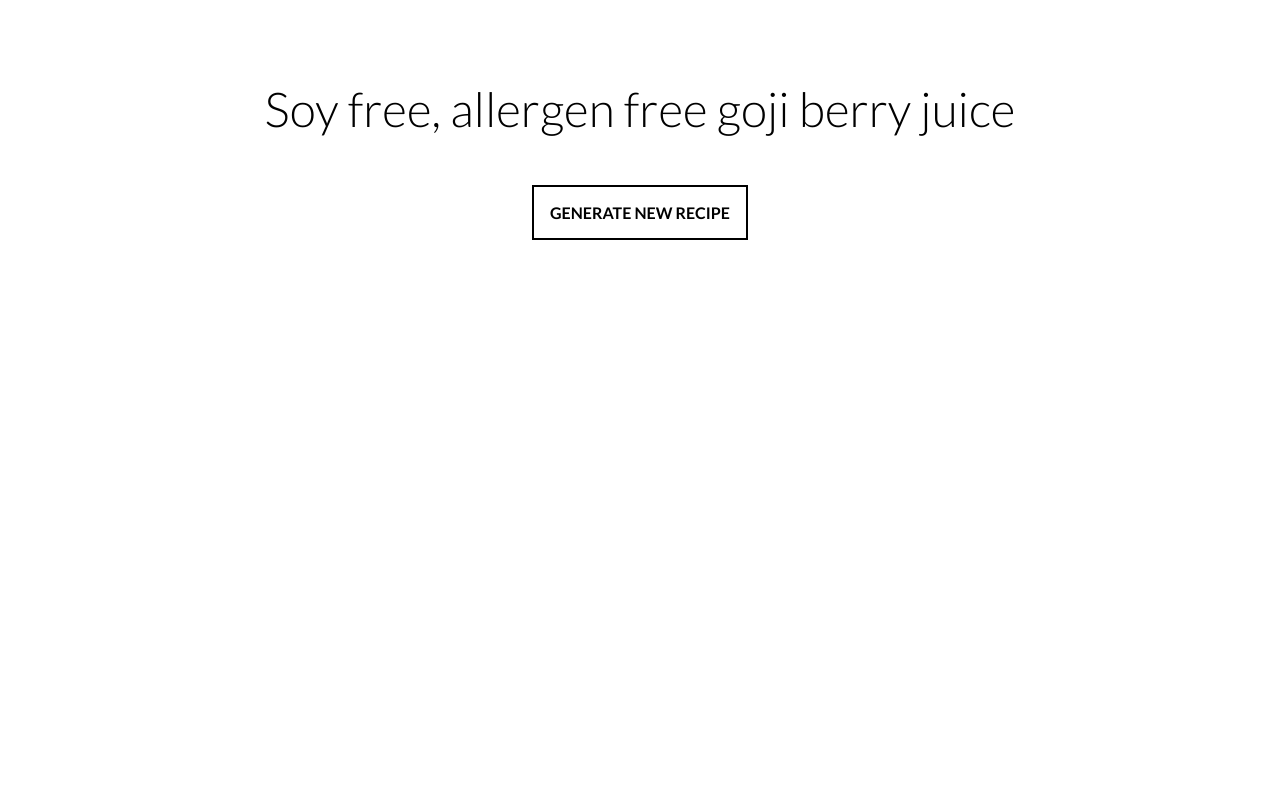
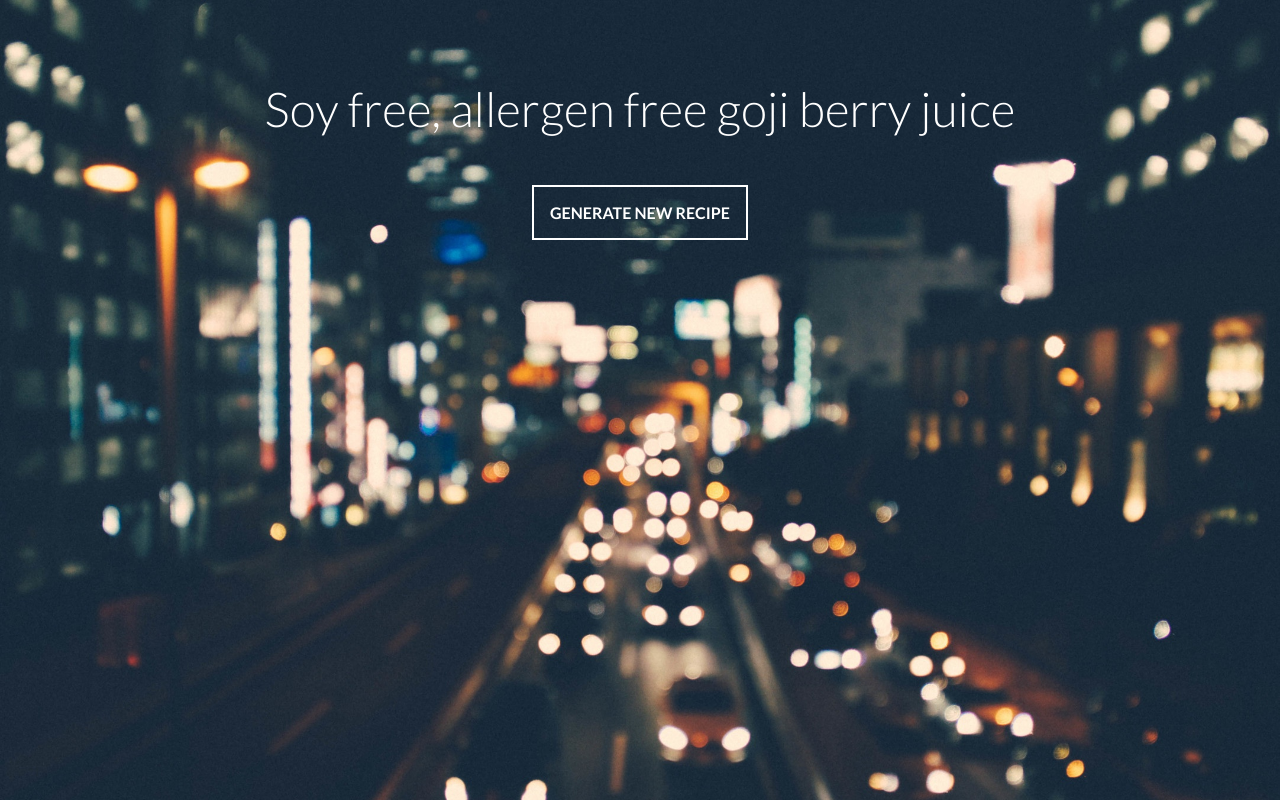
Before and after one commit to jheppert/hipsterfood, a plain HTML site: page index.html in a window 1280 px wide. Drawn offline with Linux system fonts and the light colour scheme.

Commit message:
added images

```diff
--- a/css/style.css
+++ b/css/style.css
@@ -4,6 +4,8 @@ body {
     margin: 0;
     padding: 0;
     font-family: "Lato", Helvetica, Arial, sans-serif;
+    background-image: url("../img/city-cars.jpg");
+    background-size: cover;
 }
 
 .recipe_container {
@@ -15,6 +17,7 @@ body {
     margin: 0;
     font-size: 3em;
     font-weight: 300;
+    color: white;
 }
 
 .generator_button, .generator_button:visited {
@@ -22,9 +25,9 @@ body {
     text-align: center;
     padding: 1em;
     margin-top: 3em;
-    border: 2px solid black;
+    border: 2px solid white;
     text-decoration: none;
-    color: black;
+    color: white;
     text-transform: uppercase;
     font-weight: 700;
 }
```
Also changed, not shown: img/bokeh.jpg (added), img/city-cars.jpg (added), img/glass-drops.jpg (added), 5 other files.
